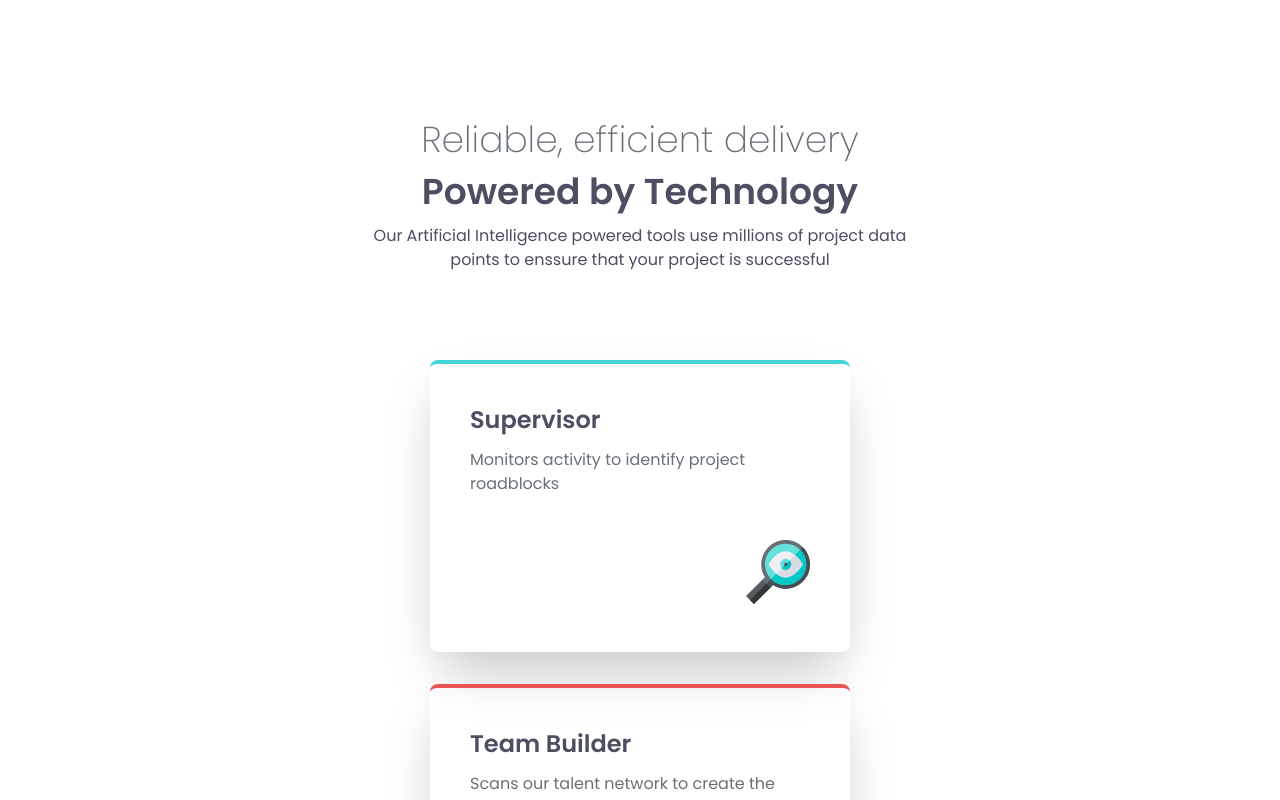
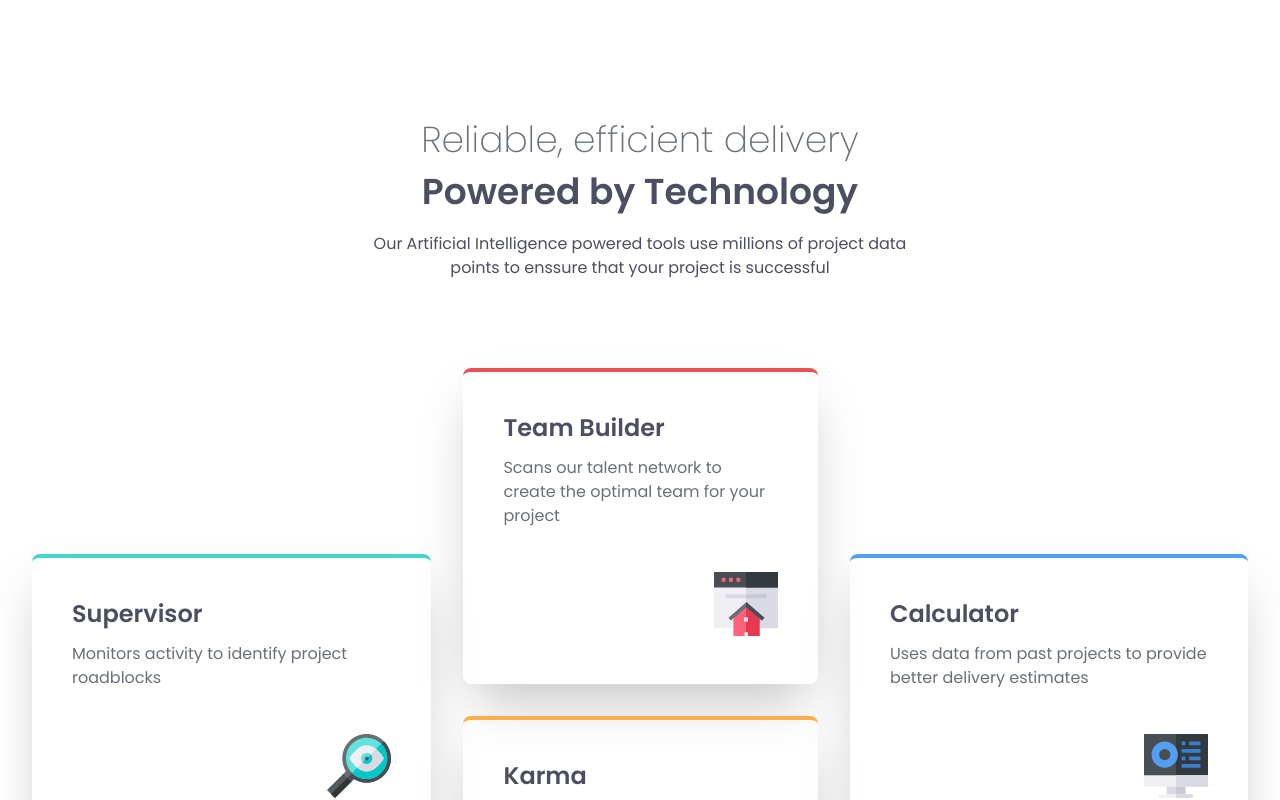
Before and after one commit to ffrosch/frontendmentor-four-card-feature-section, a Vue app: page / in a window 1280 px wide. Shown: the top 800 px of the page. Built offline with nearby package versions, Linux system fonts and the light colour scheme.

Commit message:
feat: desktop layout

```diff
--- a/src/components/Card.vue
+++ b/src/components/Card.vue
@@ -6,7 +6,7 @@ defineProps<CardData>();
 
 <template>
     <section
-        class="flex flex-col gap-3 max-w-[420px] p-10 pb-12 border-t-4 rounded-lg shadow-2xl"
+        class="flex flex-col gap-3 max-w-[560px] lg:max-w-[420px] p-10 pb-12 border-t-4 rounded-lg shadow-2xl"
         :class="{
             'border-primary-red': color === 'red',
             'border-primary-blue': color === 'blue',
--- a/src/components/Cards.vue
+++ b/src/components/Cards.vue
@@ -10,14 +10,15 @@ import Hero from '@/components/Hero.vue';
         subtitle="Powered by Technology"
         description="Our Artificial Intelligence powered tools use millions of project data points to enssure that your project is successful"
     />
-    <div class="grid gap-8 place-content-center">
+    <div class="grid gap-8 place-content-center lg:grid-rows-2 lg:grid-flow-col m-8">
         <Card
-            v-for="card in data"
+            v-for="[index, card] of data.entries()"
             :key="card.title"
             :title="card.title"
             :description="card.description"
             :image="card.image"
             :color="card.color"
+            :class="index === 0 || index === 3 ? 'lg:row-span-2 lg:self-center' : ''"
         />
     </div>
 </template>
--- a/src/components/Hero.vue
+++ b/src/components/Hero.vue
@@ -11,7 +11,7 @@ defineProps<{
 <template>
     <section class="my-12 sm:mt-24 sm:mb-16 max-w-[620px] mx-auto text-center flex flex-col gap-3 p-6">
         <h1 class="text-neutral-grey-400 text-4xl font-light">{{ title }}</h1>
-        <h2 class="text-neutral-grey-500 text-4xl font-bold">{{ subtitle }}</h2>
+        <h2 class="text-neutral-grey-500 text-4xl font-bold mb-2">{{ subtitle }}</h2>
         <p class="text-neutral-grey-500">{{ description }}</p>
     </section>
 </template>
```
